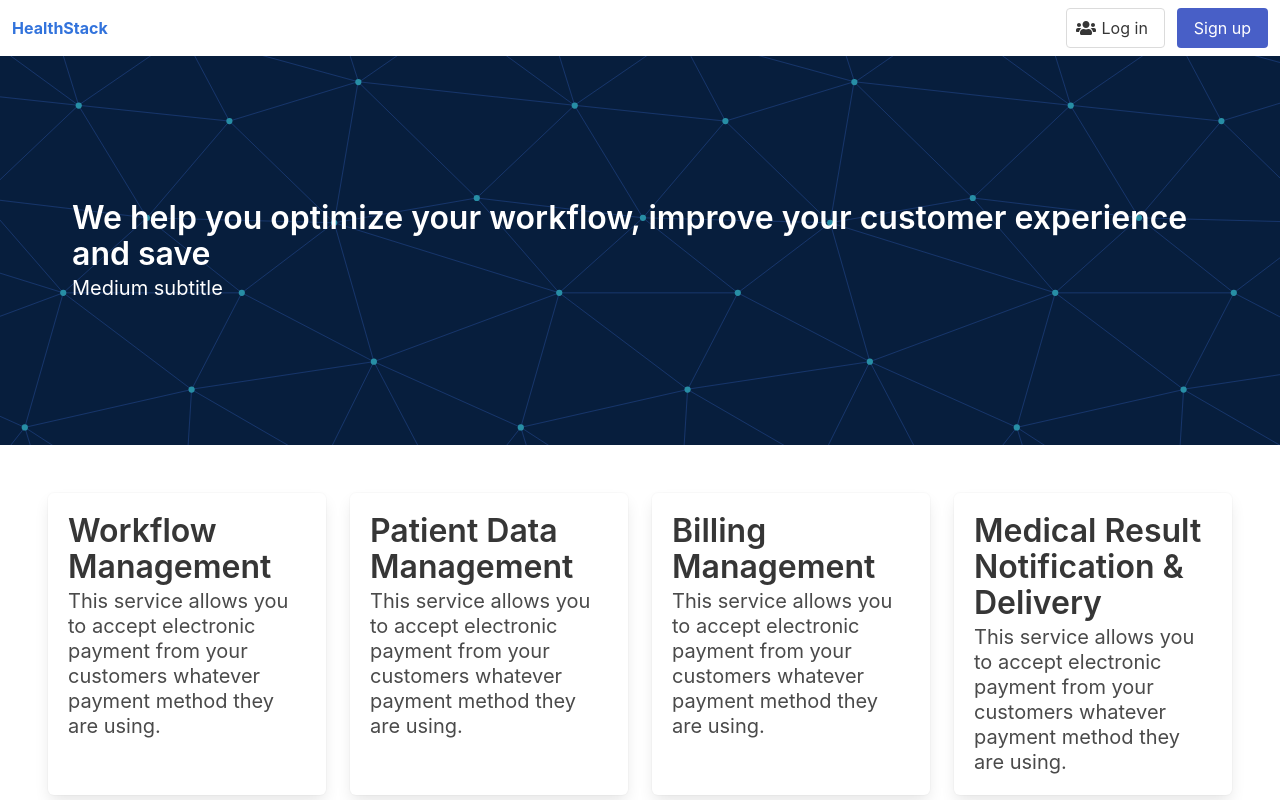
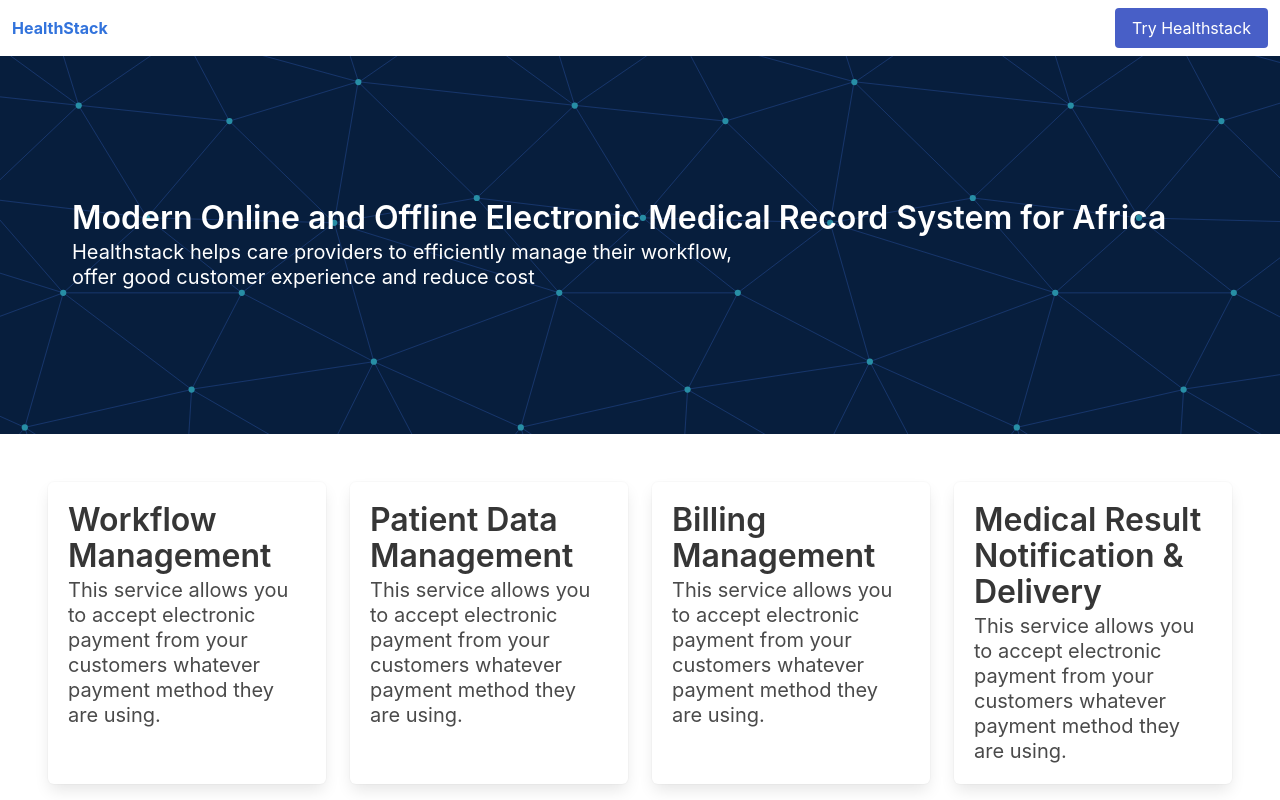
Before and after one commit to thehealthstack/healthstack-frontend-proto, a Vue app: page / in a window 1280 px wide. Shown: the top 800 px of the page. Built offline with nearby package versions, Linux system fonts and the light colour scheme.

Commit message:
Update landing page

```diff
--- a/src/views/Home.vue
+++ b/src/views/Home.vue
@@ -22,20 +22,10 @@
       <div id="navbar" class="navbar-menu">
         <div class="navbar-end">
           <div class="navbar-item">
-            <div class="field is-grouped">
-              <p class="control">
-                <a class="button">
-                  <span class="icon">
-                    <i class="fas fa-users"></i>
-                  </span>
-                  <span>
-                    Log in
-                  </span>
-                </a>
-              </p>
+            <div class="field">
               <p class="control">
                 <a class="button is-link" href="#">
-                  <span>Sign up</span>
+                  <span>Try Healthstack</span>
                 </a>
               </p>
             </div>
@@ -47,10 +37,10 @@
       <div class="hero-body">
         <div class="container">
           <h1 class="title has-text-white">
-            We help you optimize your workflow, improve your customer experience and save
+            Modern Online and Offline Electronic Medical Record System for Africa
           </h1>
           <h2 class="subtitle has-text-white">
-            Medium subtitle
+            Healthstack helps care providers to efficiently manage their workflow, <br>offer good customer experience and reduce cost
           </h2>
         </div>
       </div>
```
